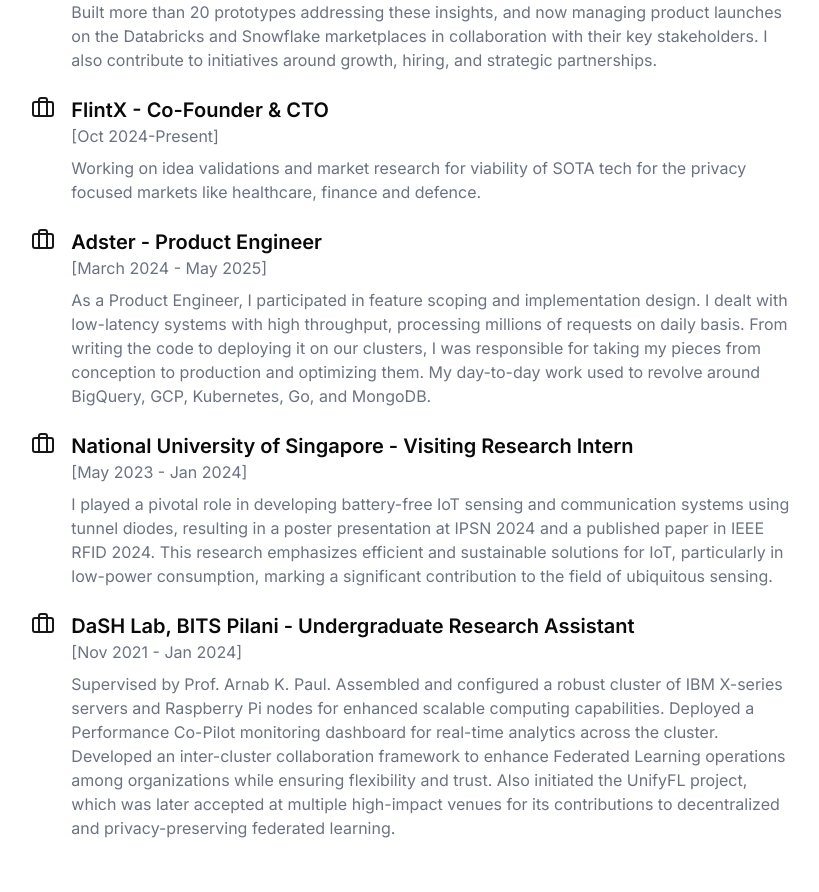
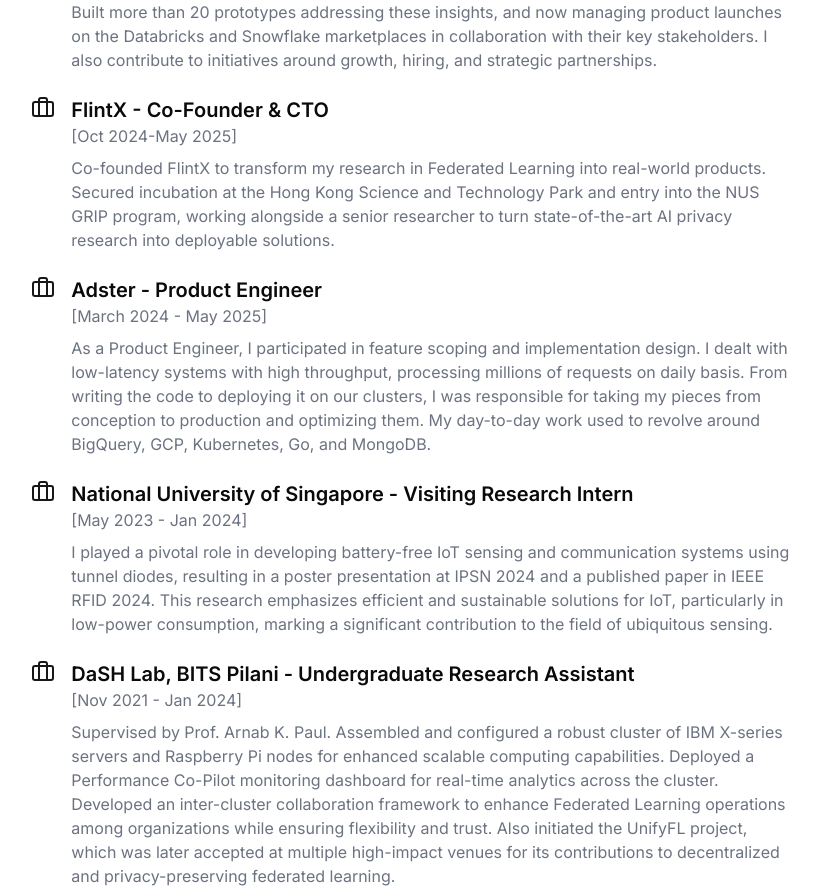
Before and after one commit to UvrajSB/my_website, a Next.js app: page /about in a window 1280 px wide. Shown: the part 1225-2117 px from the top of the page, without its empty margins (430-1249 px from the left). Built offline with nearby package versions, Linux system fonts and the light colour scheme.

Commit message:
add flintX desc

```diff
--- a/app/about/page.tsx
+++ b/app/about/page.tsx
@@ -111,9 +111,9 @@ export default function AboutPage() {
                 </div>
                 <div>
                   <h3 className="text-xl font-semibold">FlintX - Co-Founder & CTO</h3>
-                  <p className="text-gray-500 dark:text-gray-400">[Oct 2024-Present]</p>
+                  <p className="text-gray-500 dark:text-gray-400">[Oct 2024-May 2025]</p>
                   <p className="text-gray-500 dark:text-gray-400 mt-2">
-                    Working on idea validations and market research for viability of SOTA tech for the privacy focused markets like healthcare, finance and defence.
+                  Co-founded FlintX to transform my research in Federated Learning into real-world products. Secured incubation at the Hong Kong Science and Technology Park and entry into the NUS GRIP program, working alongside a senior researcher to turn state-of-the-art AI privacy research into deployable solutions.
                   </p>
                 </div>
               </div>
```
